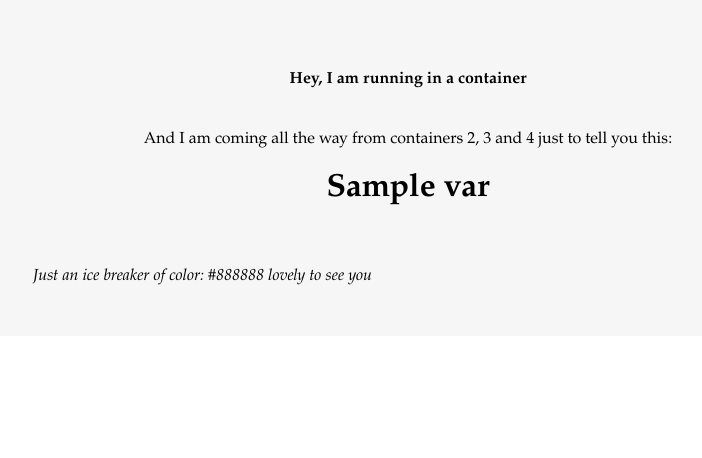
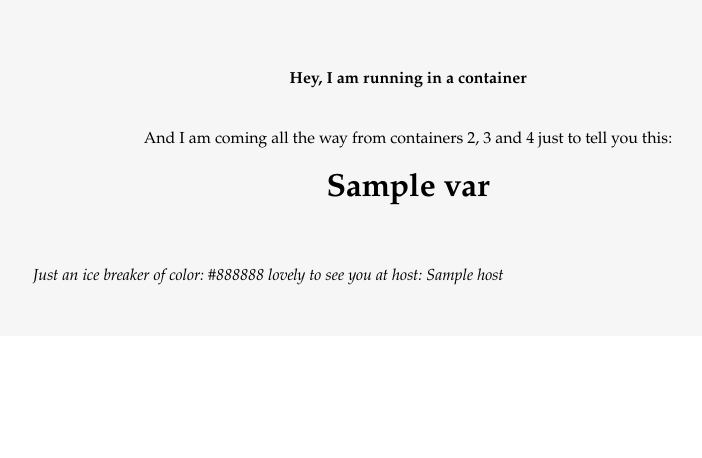
Before and after one commit to ddiazsouto/Sentencer, a Flask app: template Service1/templates/main.html in a window 1280 px wide. Shown: the part 201-659 px from the top of the page, without its empty margins (217-919 px from the left). Run offline with Flask 2, Linux system fonts and the light colour scheme; the template is opened without the code that fills it: most values are stand-ins (such as "Sample title", 1, 10 or a date in 2020).

Commit message:
Trying to output localhost

```diff
--- a/Service1/app.py
+++ b/Service1/app.py
@@ -1,13 +1,14 @@
 from flask import Flask, render_template, request, Response, jsonify, url_for
 app = Flask(__name__)
 import requests
-
-some={'dan':'Cool', 'Other': 'not so cool'}
+from os import getenv
 
 
 @app.route('/', methods=['GET', 'POST'])
 def main():
     template='main.html'
+
+    host = getenv("LOCALHOST")
 
 
     gotit = requests.get('http://10.128.0.54:5050/').json()
@@ -22,7 +23,7 @@ def main():
     msg = gotit['sentence']
 
 
-    return render_template(template, title='Frontend', color=color, var=msg)
+    return render_template(template, title='Frontend', color=color, var=msg, host = host)
 
 if __name__ == '__main__':
     app.run(port=5500, host='0.0.0.0', debug=True)
--- a/Service1/templates/main.html
+++ b/Service1/templates/main.html
@@ -85,7 +85,7 @@
 
        And I am coming all the way from containers 2, 3 and 4 just to tell you this: <br>
        <h1>{{var}}</h1><br><br></center>
-       <i>Just an ice breaker of color: {{color}} lovely to see you </i>
+       <i>Just an ice breaker of color: {{color}} lovely to see you at host: {{host}} </i>
 
 
 
```
